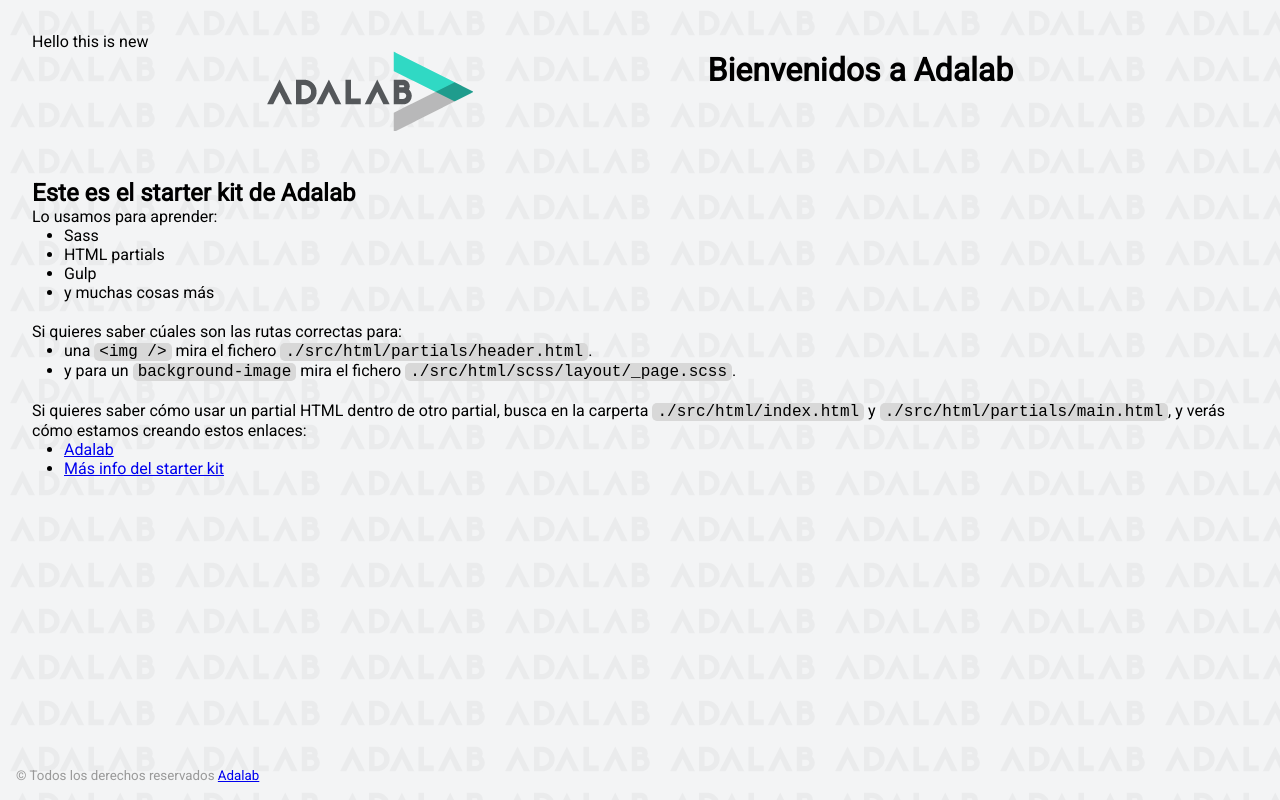
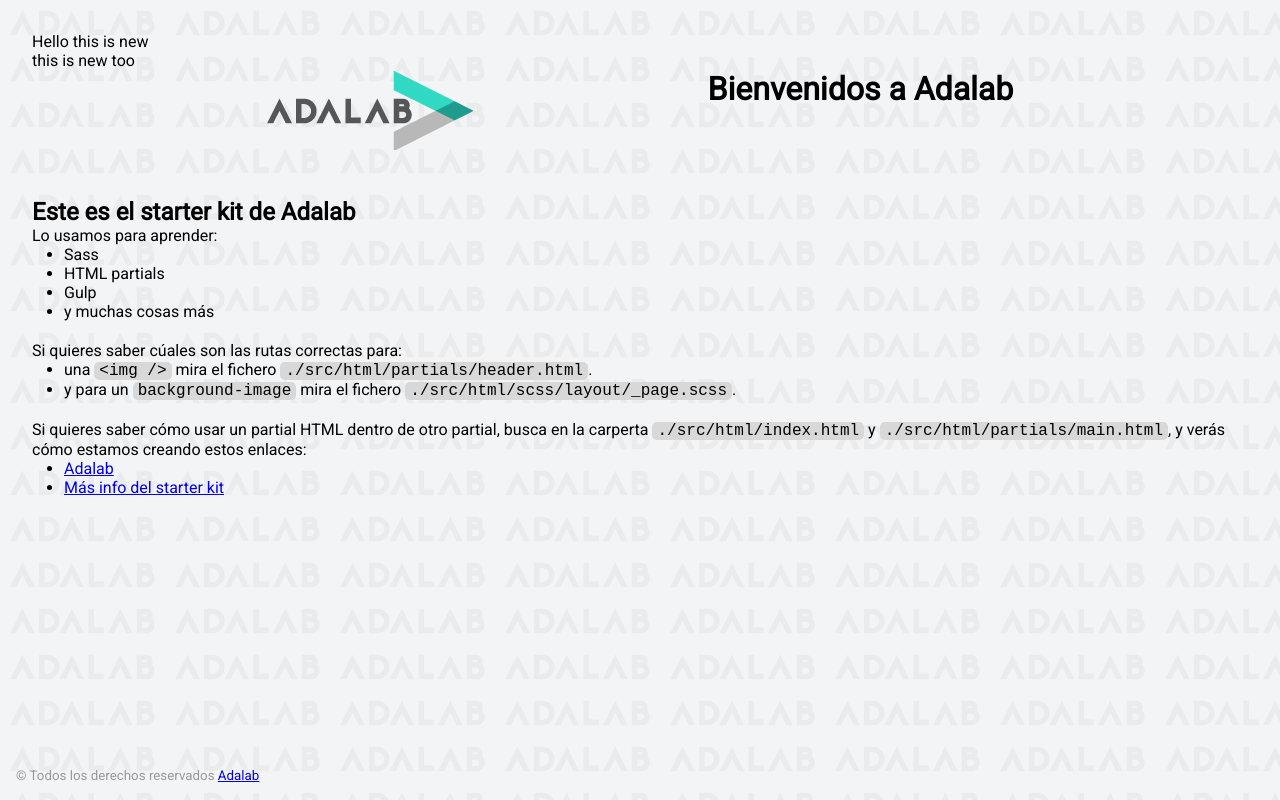
Before and after one commit to Adalab/modulo-2-evaluacion-final-SandraFernandz, a website: page public/index.html in a window 1280 px wide. Drawn offline with Linux system fonts and the light colour scheme.

Commit message:
adding reset

```diff
--- a/public/index.html
+++ b/public/index.html
@@ -15,6 +15,7 @@
   <body>
     <div class="page">
       <p>Hello this is new</p>
+      <p>this is new too</p>
       <header class="page__header">
         <img src="./assets/images/logo-adalab.png" alt="Adalab">
         <h1>Bienvenidos a Adalab</h1>
--- a/src/scss/core/_reset.scss
+++ b/src/scss/core/_reset.scss
@@ -1,5 +1,17 @@
-* {
+body {
+  margin: 0;
+  padding: 0;
   box-sizing: border-box;
+}
+
+h1,
+h2,
+h3,
+h4,
+h5,
+h6,
+p,
+ul {
   margin: 0;
   padding: 0;
 }
```
Also changed, not shown: src/html/index.html (+1 -0 lines), public/assets/css/main.css, 1 other file.
